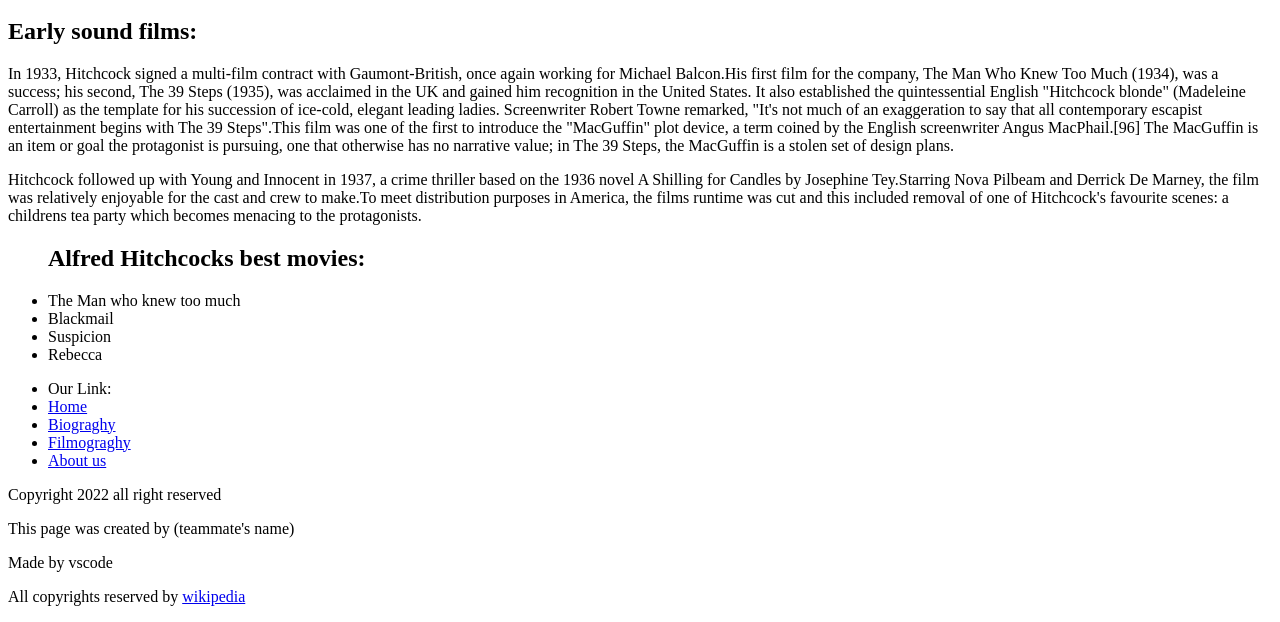
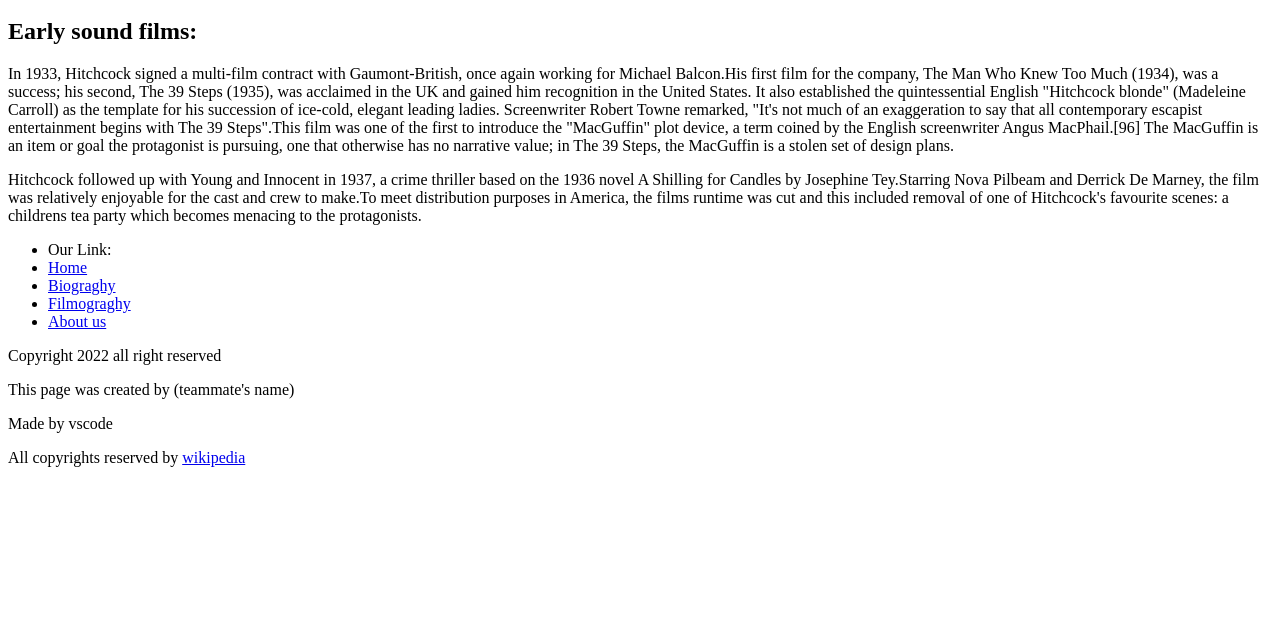
Before and after one commit to AliFarahmand1993/Aps-teamwork, a plain HTML site: page filmography.html in a window 1280 px wide. Shown: the part 198-820 px from the top of the page. Drawn offline with Linux system fonts and the light colour scheme.

```diff
--- a/filmography.html
+++ b/filmography.html
@@ -25,19 +25,6 @@
     <h2>Early sound films:</h2>
         <p>In 1933, Hitchcock signed a multi-film contract with Gaumont-British, once again working for Michael Balcon.His first film for the company, The Man Who Knew Too Much (1934), was a success; his second, The 39 Steps (1935), was acclaimed in the UK and gained him recognition in the United States. It also established the quintessential English "Hitchcock blonde" (Madeleine Carroll) as the template for his succession of ice-cold, elegant leading ladies. Screenwriter Robert Towne remarked, "It's not much of an exaggeration to say that all contemporary escapist entertainment begins with The 39 Steps".This film was one of the first to introduce the "MacGuffin" plot device, a term coined by the English screenwriter Angus MacPhail.[96] The MacGuffin is an item or goal the protagonist is pursuing, one that otherwise has no narrative value; in The 39 Steps, the MacGuffin is a stolen set of design plans.</p>
         <p>Hitchcock followed up with Young and Innocent in 1937, a crime thriller based on the 1936 novel A Shilling for Candles by Josephine Tey.Starring Nova Pilbeam and Derrick De Marney, the film was relatively enjoyable for the cast and crew to make.To meet distribution purposes in America, the films runtime was cut and this included removal of one of Hitchcock's favourite scenes: a childrens tea party which becomes menacing to the protagonists.</p>
-<!-- unordered list -->
-<ul>
-    <h2>Alfred Hitchcocks best movies:</h2>
-
-    <li>The Man who knew too much</li>
-    <li>Blackmail</li>
-    <li>Suspicion</li>
-    <li>Rebecca</li>
-</ul>
-
-
-
-
 
     </main>
     <!-- end main -->
```
